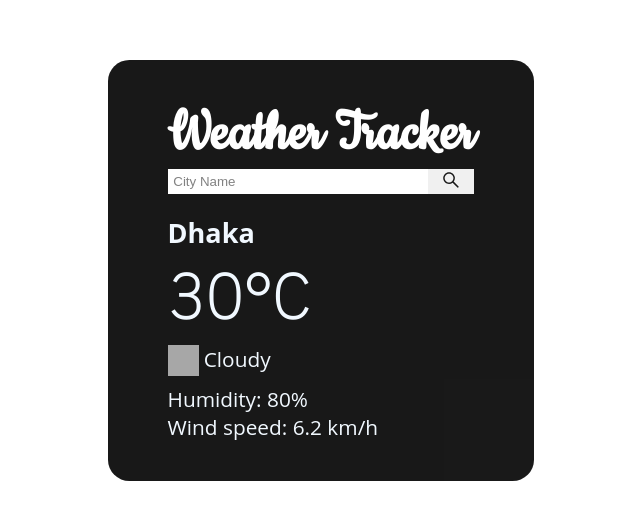
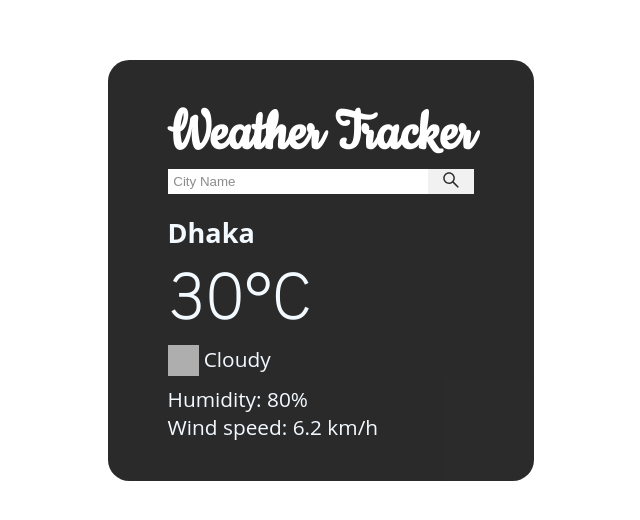
Before and after one commit to zahidshaon/Weather-Tracker, a plain HTML site: page index.html in a window 1280 px wide. Shown: the part 130-650 px from the top of the page, without its empty margins (319-959 px from the left). Drawn offline with Linux system fonts and the light colour scheme; grey boxes are pictures that could not be loaded.

Commit message:
Update style.css

```diff
--- a/style.css
+++ b/style.css
@@ -15,7 +15,7 @@ body{
 }
 .card{
     background-color: black;
-    opacity: .90;
+    opacity: .83;
     padding: 40px 60px;
     border-radius: 5%;
 }
```
